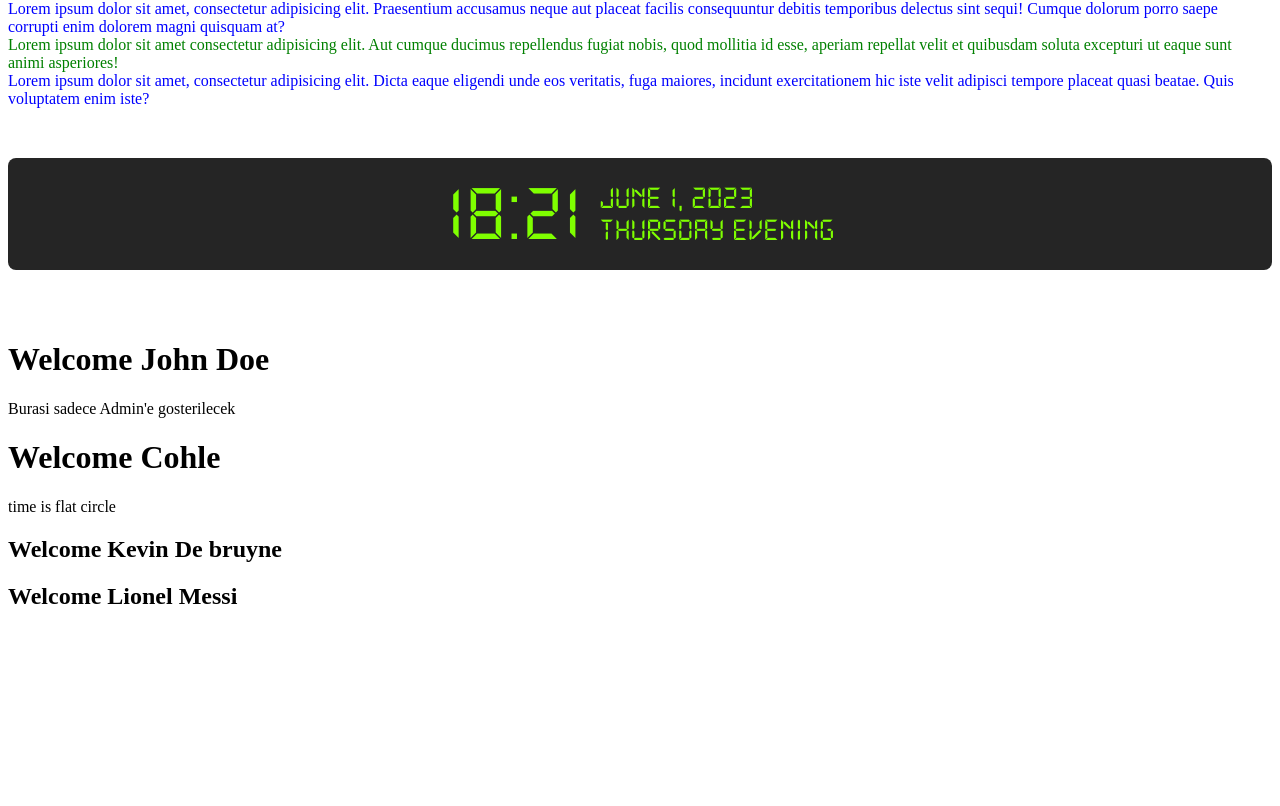
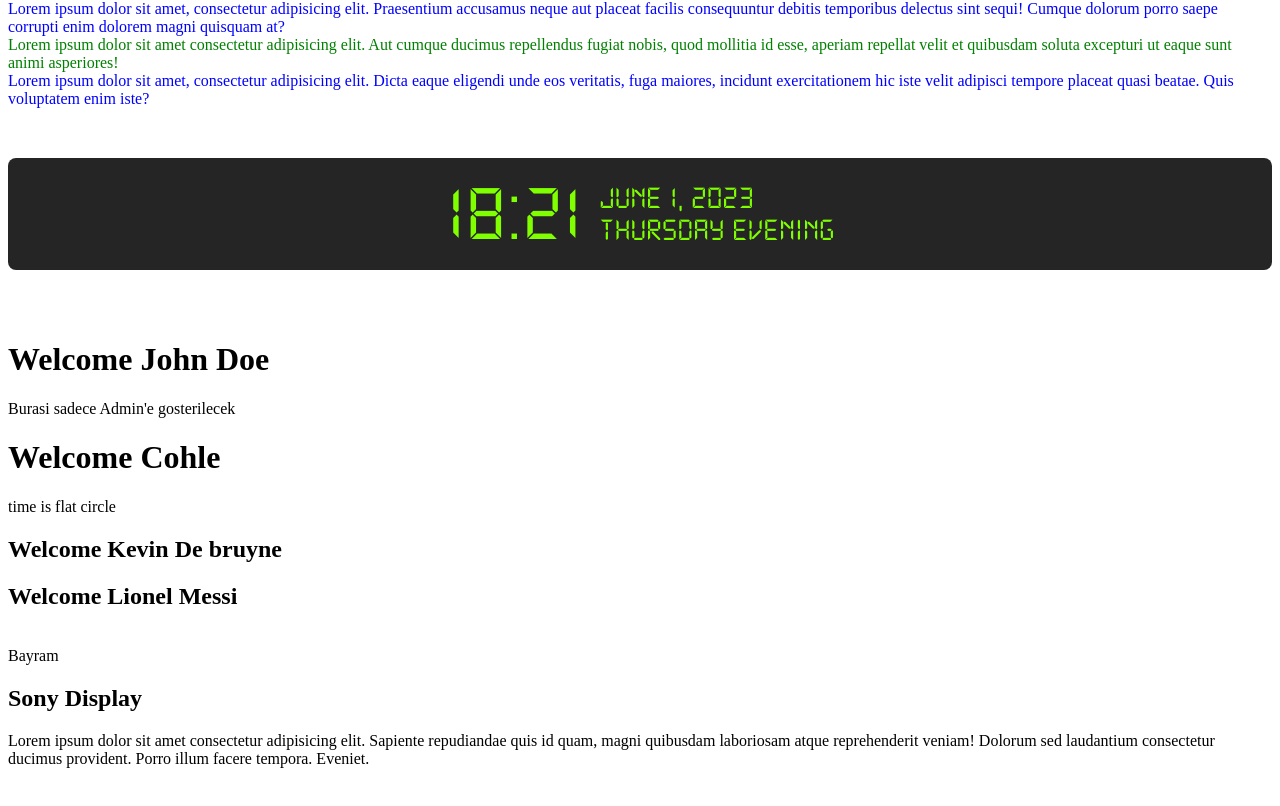
Before and after one commit to bayramsoltan/react-playground, a React (Create React App) app in the folder basics/: page / in a window 1280 px wide. Shown: the part 1491-2297 px from the top of the page. Before the commit the page ends 2146 px from the top, so only its background shows below. Built offline with nearby package versions, Linux system fonts and the light colour scheme.

Commit message:
props-children

```diff
--- a/basics/src/App.js
+++ b/basics/src/App.js
@@ -11,7 +11,7 @@ import ExternalModuleStyling from './components/03-styles/04-external-module-sty
 import SassScss from './components/03-styles/05-sass-scss';
 import Digitaltime1 from './components/04-dijital-saat1/digitaltime';
 import Greetings from './components/05-props/01-greetings';
-
+import Products from './components/05-props/05-products';
 
 //import etmeyi unutmu bu klasor tum companentleri uzerinde bir html sayfasi gibi
 export default function App() {
@@ -43,6 +43,11 @@ export default function App() {
             <br/>
             <Greetings/>
             <br/>
+
+            <Products/>
+
+            <br />
+            <br />
         </>
     )
 };
--- /dev/null
+++ b/basics/src/components/05-props/05-products.js
@@ -0,0 +1,20 @@
+import React from "react";
+import ProductCard from "./06-product-card";
+
+const Products = () => {
+  return (
+    <div>
+      <ProductCard name="Bayram">
+        <h2>Sony Display</h2>
+        <p>
+          Lorem ipsum dolor sit amet consectetur adipisicing elit. Sapiente
+          repudiandae quis id quam, magni quibusdam laboriosam atque
+          reprehenderit veniam! Dolorum sed laudantium consectetur ducimus
+          provident. Porro illum facere tempora. Eveniet.
+        </p>
+      </ProductCard>
+    </div>
+  );
+};
+
+export default Products;
--- /dev/null
+++ b/basics/src/components/05-props/06-product-card.js
@@ -0,0 +1,12 @@
+import React from 'react';
+import "./06-product-card.scss";
+const ProductCard = (props) => {
+  return (
+    <div className='product-card'>
+        {props.name}
+        {props.children}
+    </div>
+  )
+}
+
+export default ProductCard
--- /dev/null
+++ b/basics/src/components/05-props/06-product-card.scss
@@ -0,0 +1,3 @@
+.product-card{
+
+}
```
